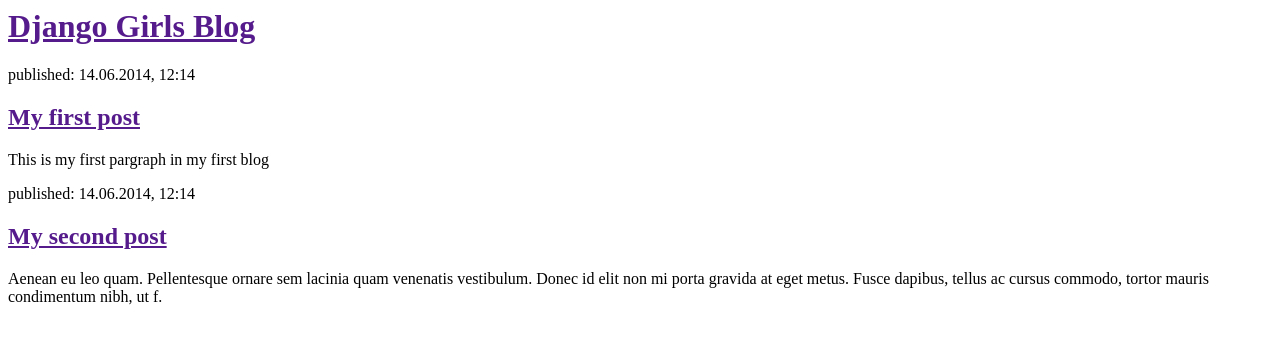
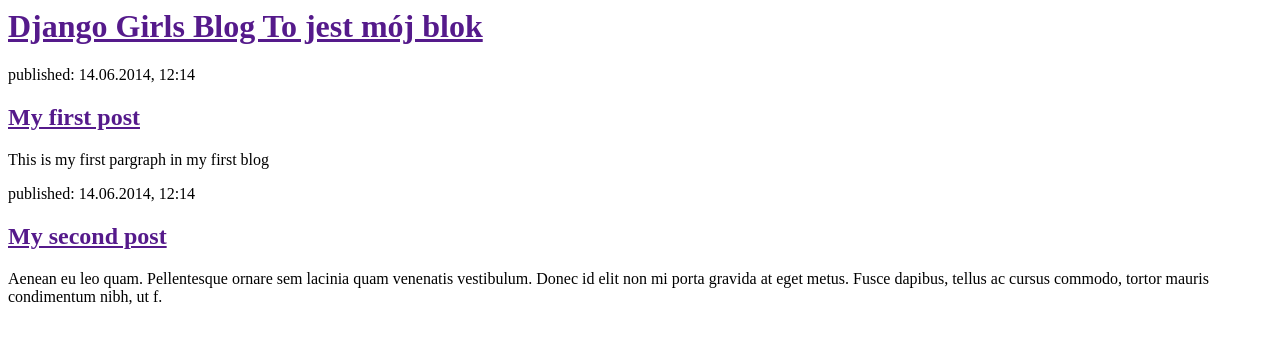
Before and after one commit to eszkadj/Myfirstblog, a Django app: page / in a window 1280 px wide. Shown: the top 344 px of the page. Run offline with Django 3.2, Linux system fonts and the light colour scheme.

Commit message:
Changed the HTML for the site2.

```diff
--- a/blog/templates/blog/post_list.html
+++ b/blog/templates/blog/post_list.html
@@ -5,7 +5,7 @@
     </head>
     <body>
         <div>
-            <h1><a href="">Django Girls Blog</a></h1>
+            <h1><a href="">Django Girls Blog To jest mój blok</a></h1>
         </div>
 
         <div>
```
